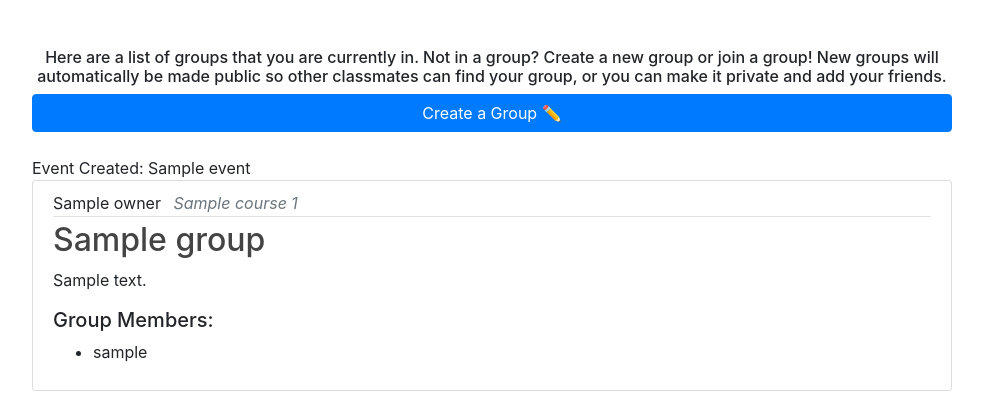
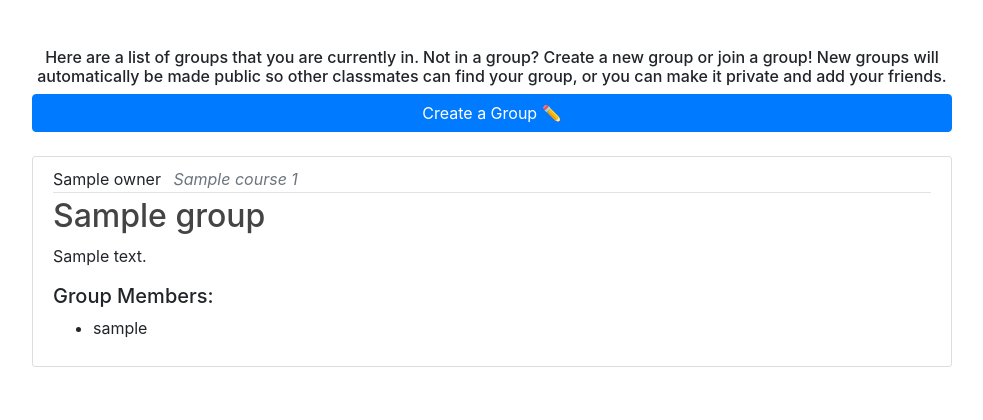
Before and after one commit to Nicholas-Lin/study-connect, a Django app: template groups/templates/groups/home.html in a window 1280 px wide. Shown: the part 112-532 px from the top of the page, without its empty margins (148-1131 px from the left). Run offline with Django 3.2, Linux system fonts and the light colour scheme; the template is opened without the code that fills it: most values are stand-ins (such as "Sample title", 1, 10 or a date in 2020); some libraries are stand-ins or nearby versions.

Commit message:
Remove unecesary code

```diff
--- a/groups/templates/groups/home.html
+++ b/groups/templates/groups/home.html
@@ -12,7 +12,6 @@
     <a class="btn btn-primary justify-self-center" href="{% url 'group-create' %}">Create a Group
         ✏️</a>
 </div>
-<div>Event Created: {{event}}</div>
 {% for group in groups %}
 <article class="media content-section">
     <div class="media-body">
--- a/groups/views.py
+++ b/groups/views.py
@@ -45,10 +45,7 @@ credentials = ServiceAccountCredentials.from_json_keyfile_name(
     filename="credentials.json", scopes=SCOPES
 )
 
-
-
 def home(request):
-    event = create_event()
     context = {
         'event': event.get('htmlLink'),
         'groups': Group.objects.all()
```
